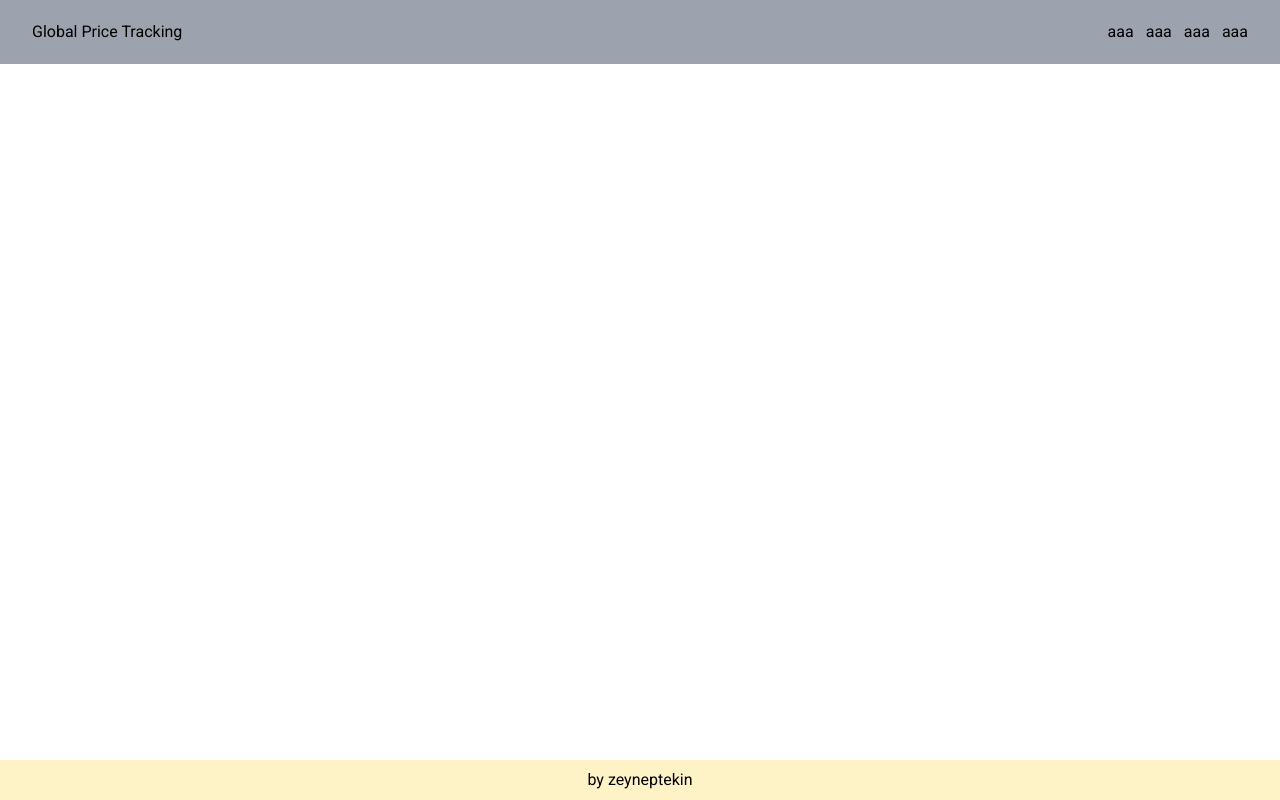
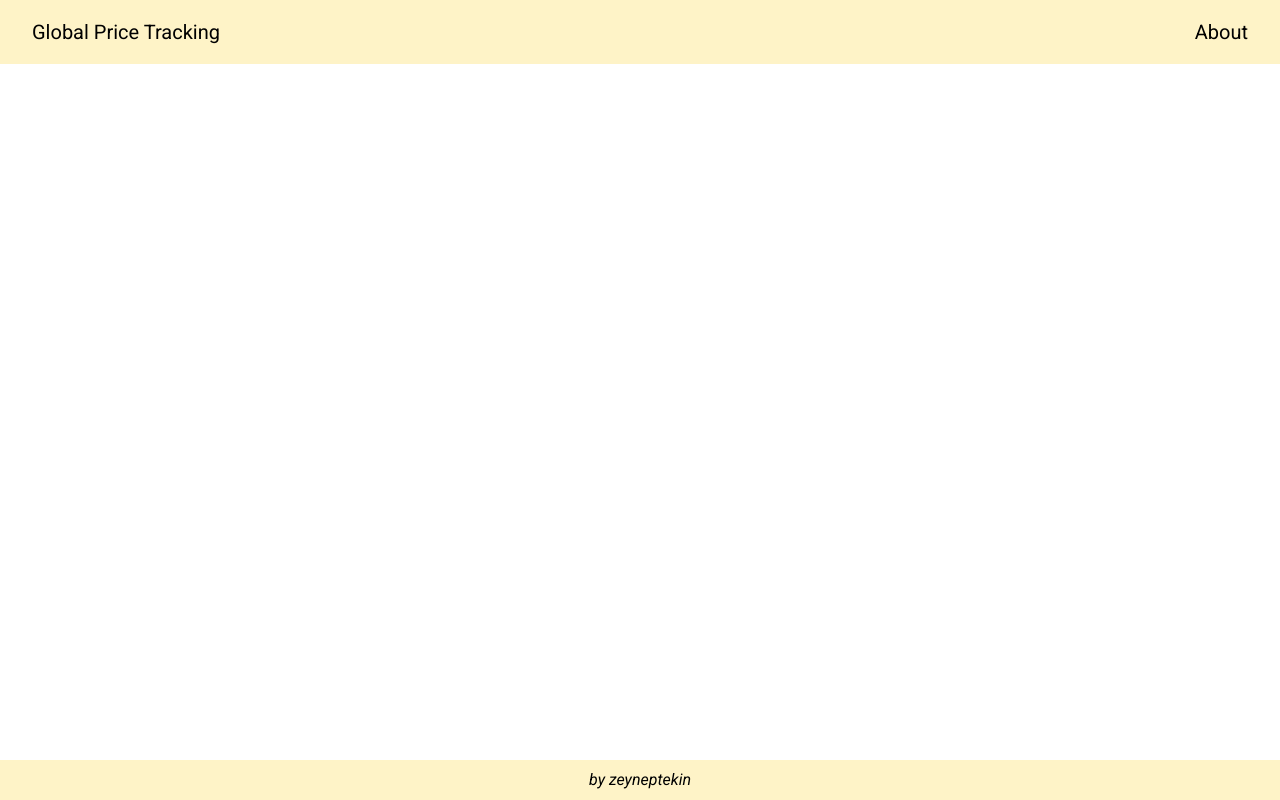
Before and after one commit to zeyneptekiin/apple-product-prices, a Next.js app in the folder web/: page /layout in a window 1280 px wide. Built offline with nearby package versions, Linux system fonts and the light colour scheme.

Commit message:
[adjust] text size & bg color in footer & navbar

```diff
--- a/web/src/components/footer/index.tsx
+++ b/web/src/components/footer/index.tsx
@@ -1,7 +1,7 @@
 export default function Footer() {
     return (
         <footer className="fixed bottom-0 bg-amber-100 w-full h-10 items-center justify-center flex">
-            <p>by zeyneptekin</p>
+            <p className="italic">by zeyneptekin</p>
         </footer>
     )
 }
--- a/web/src/components/navbar/index.tsx
+++ b/web/src/components/navbar/index.tsx
@@ -1,12 +1,9 @@
 export default function Navbar() {
     return (
-        <nav className="fixed top-0 bg-gray-400 w-full h-16 flex items-center px-8 justify-between">
+        <nav className="fixed top-0 bg-amber-100 w-full h-16 flex items-center px-8 justify-between text-xl">
             <p>Global Price Tracking</p>
             <ul className="flex gap-3">
-                <li>aaa</li>
-                <li>aaa</li>
-                <li>aaa</li>
-                <li>aaa</li>
+                <li>About</li>
             </ul>
         </nav>
     )
```
